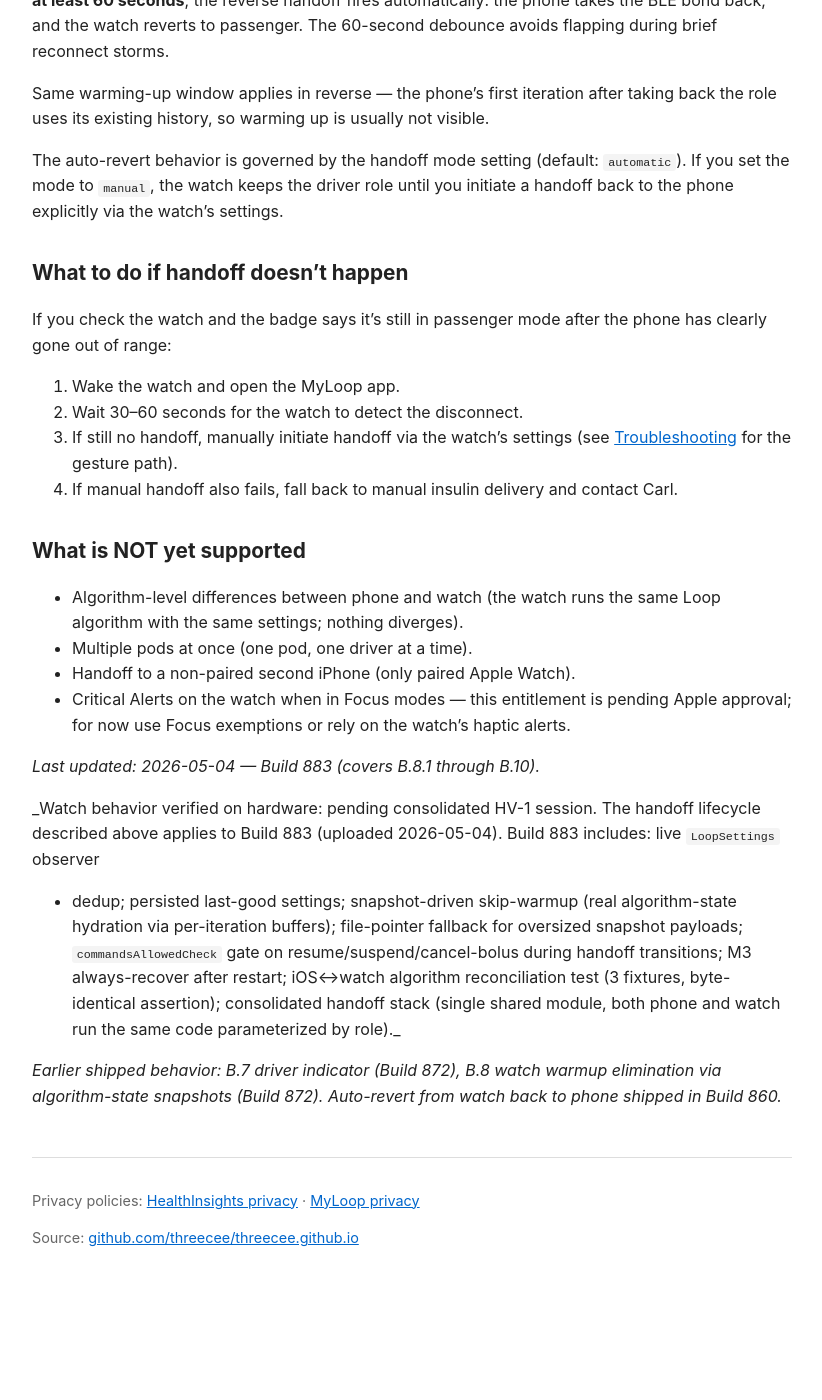
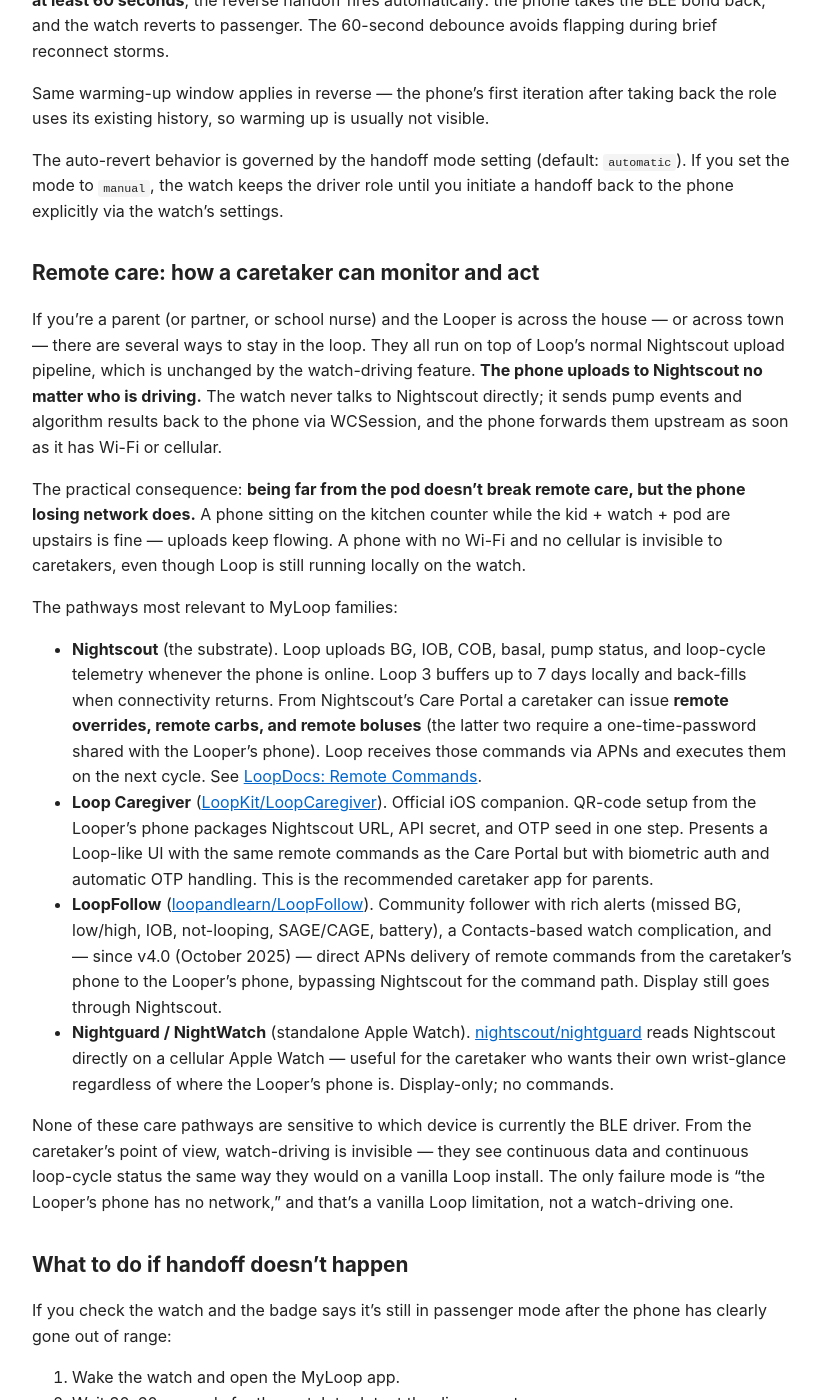
Before and after one commit to threecee/threecee.github.io, a Jekyll site: the page built from myloop-watch-dynamics.md, in a window 1280 px wide and 1400 px high, scrolled down 4338 px. Shown: the whole window, without its empty margins (228-1050 px from the left). Built offline with Jekyll 4.4.1, drawn with Linux system fonts in a browser that asks for light colours; before the commit the page ends 5626 px from its top, so only the background shows below that; some of the changed text lies outside the part shown.

Commit message:
docs(watch-dynamics): add remote-care section for caretakers
Cover the pathways a parent/caretaker uses to monitor or remotely
act on the loop while the watch is driving: Nightscout Care Portal,
Loop Caregiver, LoopFollow, and standalone watch viewers like
Nightguard. Clarify the key invariant — uploads + remote commands
flow through the iPhone regardless of who is the BLE driver, so
"phone far from pod" doesn't break remote care, but "phone offline"
does. Note the watch's lack of direct Nightscout upload in the
not-yet-supported list.

threecee-claude

```diff
--- a/myloop-watch-dynamics.md
+++ b/myloop-watch-dynamics.md
@@ -214,6 +214,59 @@ The auto-revert behavior is governed by the handoff mode setting
 keeps the driver role until you initiate a handoff back to the phone
 explicitly via the watch's settings.
 
+## Remote care: how a caretaker can monitor and act
+
+If you're a parent (or partner, or school nurse) and the Looper is
+across the house — or across town — there are several ways to stay in
+the loop. They all run on top of Loop's normal Nightscout upload
+pipeline, which is unchanged by the watch-driving feature. **The phone
+uploads to Nightscout no matter who is driving.** The watch never
+talks to Nightscout directly; it sends pump events and algorithm
+results back to the phone via WCSession, and the phone forwards them
+upstream as soon as it has Wi-Fi or cellular.
+
+The practical consequence: **being far from the pod doesn't break
+remote care, but the phone losing network does.** A phone sitting on
+the kitchen counter while the kid + watch + pod are upstairs is fine —
+uploads keep flowing. A phone with no Wi-Fi and no cellular is
+invisible to caretakers, even though Loop is still running locally on
+the watch.
+
+The pathways most relevant to MyLoop families:
+
+- **Nightscout** (the substrate). Loop uploads BG, IOB, COB, basal,
+  pump status, and loop-cycle telemetry whenever the phone is online.
+  Loop 3 buffers up to 7 days locally and back-fills when connectivity
+  returns. From Nightscout's Care Portal a caretaker can issue
+  **remote overrides, remote carbs, and remote boluses** (the latter
+  two require a one-time-password shared with the Looper's phone).
+  Loop receives those commands via APNs and executes them on the next
+  cycle. See [LoopDocs: Remote
+  Commands](https://loopkit.github.io/loopdocs/nightscout/remote-commands/).
+- **Loop Caregiver** ([LoopKit/LoopCaregiver](https://github.com/LoopKit/LoopCaregiver)).
+  Official iOS companion. QR-code setup from the Looper's phone packages
+  Nightscout URL, API secret, and OTP seed in one step. Presents a
+  Loop-like UI with the same remote commands as the Care Portal but
+  with biometric auth and automatic OTP handling. This is the
+  recommended caretaker app for parents.
+- **LoopFollow** ([loopandlearn/LoopFollow](https://github.com/loopandlearn/LoopFollow)).
+  Community follower with rich alerts (missed BG, low/high, IOB, not-looping,
+  SAGE/CAGE, battery), a Contacts-based watch complication, and — since
+  v4.0 (October 2025) — direct APNs delivery of remote commands from the
+  caretaker's phone to the Looper's phone, bypassing Nightscout for the
+  command path. Display still goes through Nightscout.
+- **Nightguard / NightWatch** (standalone Apple Watch). [nightscout/nightguard](https://github.com/nightscout/nightguard)
+  reads Nightscout directly on a cellular Apple Watch — useful for the
+  caretaker who wants their own wrist-glance regardless of where the
+  Looper's phone is. Display-only; no commands.
+
+None of these care pathways are sensitive to which device is currently
+the BLE driver. From the caretaker's point of view, watch-driving is
+invisible — they see continuous data and continuous loop-cycle status
+the same way they would on a vanilla Loop install. The only failure
+mode is "the Looper's phone has no network," and that's a vanilla Loop
+limitation, not a watch-driving one.
+
 ## What to do if handoff doesn't happen
 
 If you check the watch and the badge says it's still in passenger
@@ -236,6 +289,9 @@ mode after the phone has clearly gone out of range:
 - Critical Alerts on the watch when in Focus modes — this entitlement
   is pending Apple approval; for now use Focus exemptions or rely on
   the watch's haptic alerts.
+- Direct upload from the watch to Nightscout. The watch always relays
+  through the phone, so a fully-offline phone disconnects caretakers
+  from live data even when the watch is driving locally.
 
 _Last updated: 2026-05-04 — Build 883 (covers B.8.1 through B.10)._
 
```
